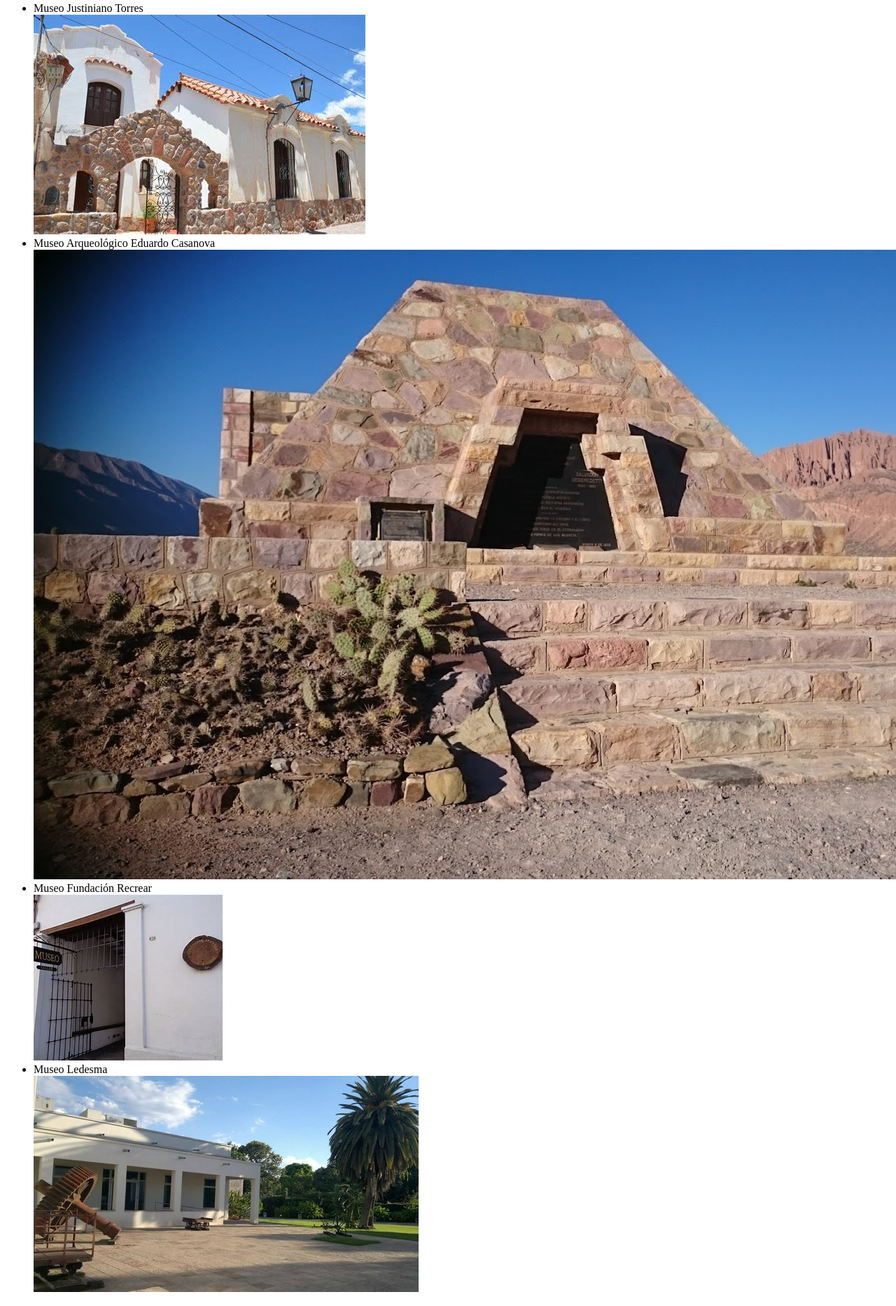
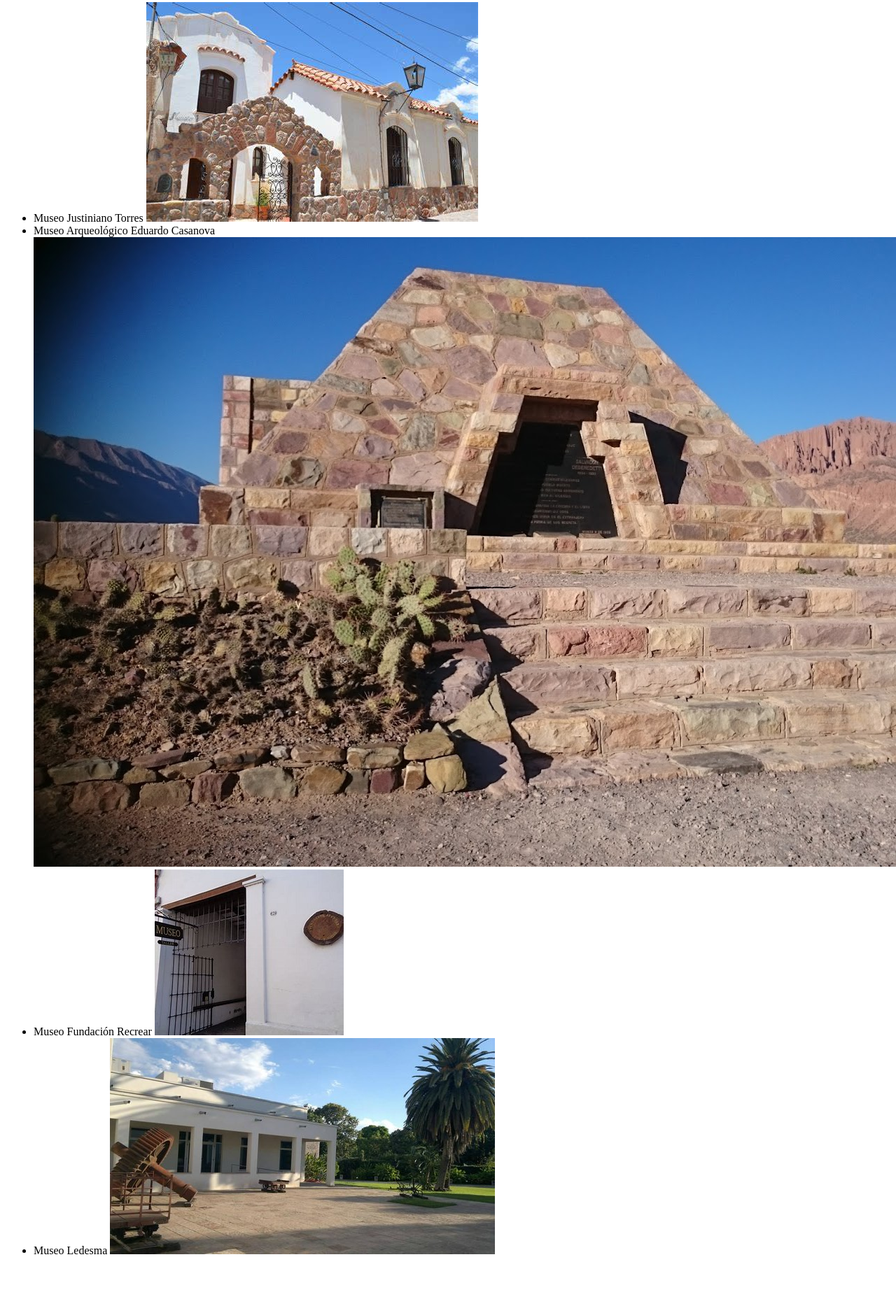
Before and after one commit to CariLucky/PV2025, a plain HTML site: page museos.html in a window 1280 px wide. Shown: the part 268-2135 px from the top of the page at 70% size. After the commit the page ends 2081 px from the top, so only its background shows below. Drawn offline with Linux system fonts and the light colour scheme.

Commit message:
Verificacion y modificacion de cada archivo .html

```diff
--- a/museos.html
+++ b/museos.html
@@ -13,22 +13,38 @@
     <nav>
         <ul>
             <li><a href="index.html">Inicio</a></li>
-            <li><a href="https://www.youtube.com/watch?v=OqSQo2aifAA" target="_blanck">Himno Nacional Argentino</a></li>
+            <li><a href="https://www.youtube.com/watch?v=OqSQo2aifAA" target="_blank">Himno Nacional Argentino</a></li>
             <li><a href="contacto.html">Dejanos tu mensaje</a></li>
             <li><a href="museos.html">Museos</a></li>
         </ul>
     </nav>
-    <h2>LISTA DE MUSEOS DE ARGENTINA-JUJUY</h2>
         <section>
+            <h2>LISTA DE MUSEOS DE ARGENTINA-JUJUY</h2>
             <ul>
-                <li>Museo Justiniano Torres</li>
-                <a href="https://www.bing.com/maps?&ty=18&ss=ypid.YN9000x1004507388&mb=-22.505995~-65.916382~-23.898946~-64.78309&description=Calle%20Cordoba%20249%204630%20Humahuaca%20Jujuy%C2%B7Museo&dt=1743472800000&tt=Museo%20Justiniano%20Torres&tsts0=%2526ty%253D18%2526ss%253Dypid.YN9000x1004507388%2526mb%253D-22.505995~-65.916382~-23.898946~-64.78309%2526description%253DCalle%252520Cordoba%252520249%2525204630%252520Humahuaca%252520Jujuy%2525C2%2525B7Museo%2526dt%253D1743472800000&tstt0=Museo%20Justiniano%20Torres&cp=-23.204285~-66.514697&lvl=9.28&pi=0&ftst=0&ftics=False&v=2&sV=2&form=S00027" target="BLANK"> <img src="img/th.jpg" alt="Museo en Humahuaca, Argentina, Jujuy"></a>
-                <li>Museo Arqueológico Eduardo Casanova</li>
-                <a href="https://www.bing.com/maps?&ty=18&ss=ypid.YN9000x4135238535770892814&mb=-22.881642~-66.557677~-24.270668~-64.227754&description=Belgrano%20445%204624%20Tilcara%20Jujuy&dt=1743472800000&tt=Museo%20Arqueol%C3%B3gico%20Eduardo%20Casanova&tsts0=%2526ty%253D18%2526ss%253Dypid.YN9000x4135238535770892814%2526mb%253D-22.881642~-66.557677~-24.270668~-64.227754%2526description%253DBelgrano%252520445%2525204624%252520Tilcara%252520Jujuy%2526dt%253D1743472800000&tstt0=Museo%20Arqueol%C3%B3gico%20Eduardo%20Casanova&cp=-23.577992~-65.944658&lvl=9.28&pi=0&ftst=0&ftics=False&v=2&sV=2&form=S00027" target="BLANK"><img src="img/ptl.JPG" alt=" Museo en Tilcara, Argentina, Jujuy"></a>
-                <li>Museo Fundación Recrear</li>
-                <a href="https://www.bing.com/maps?&ty=18&ss=ypid.YN9000x8475679857747186711&mb=-23.492963~-65.855307~-24.875478~-64.749159&description=Calle%20Otero%20220%204600%20San%20Salvador%20de%20Jujuy%20Jujuy%C2%B7Museo&dt=1743472800000&tt=Museo%20Fundaci%C3%B3n%20Recrear&tsts0=%2526ty%253D18%2526ss%253Dypid.YN9000x8475679857747186711%2526mb%253D-23.492963~-65.855307~-24.875478~-64.749159%2526description%253DCalle%252520Otero%252520220%2525204600%252520San%252520Salvador%252520de%252520Jujuy%252520Jujuy%2525C2%2525B7Museo%2526dt%253D1743472800000&tstt0=Museo%20Fundaci%C3%B3n%20Recrear&cp=-24.186093~-66.467194&lvl=9.28&pi=0&ftst=0&ftics=False&v=2&sV=2&form=S00027" target="BLANK">  <img src="img/OLC.jpg" alt="Museo en San Salvador de Jujuy, Argentina"></a>
-                <li>Museo Ledesma</li>
-                <a href="https://www.bing.com/maps?&ty=18&ss=ypid.YN9000x18405135811756929887&mb=-22.247957~-65.734493~-24.442545~-63.904177&description=Libertador%20gral%20San%20Martin%20Libertador%20General%20San%20Martin&dt=1743472800000&tt=Museo%20Ledesma&tsts0=%2526ty%253D18%2526ss%253Dypid.YN9000x18405135811756929887%2526mb%253D-22.247957~-65.734493~-24.442545~-63.904177%2526description%253DLibertador%252520gral%252520San%252520Martin%252520Libertador%252520General%252520San%252520Martin%2526dt%253D1743472800000&tstt0=Museo%20Ledesma&cp=-23.350366~-66.616732&lvl=8.622575&pi=0&ftst=0&ftics=False&v=2&sV=2&form=S00027" target="BLANK"><img src="img/museo-ledesma.jpg" alt="Museo en Libertador General San Martín, Argentina, Jujuy"></a>
+                <li>Museo Justiniano Torres
+                    <a href="https://www.bing.com/maps?&ty=18&ss=ypid.YN9000x1004507388&mb=-22.505995~-65.916382~-23.898946~-64.78309&description=Calle%20Cordoba%20249%204630%20Humahuaca%20Jujuy%C2%B7Museo&dt=1743472800000&tt=Museo%20Justiniano%20Torres&tsts0=%2526ty%253D18%2526ss%253Dypid.YN9000x1004507388%2526mb%253D-22.505995~-65.916382~-23.898946~-64.78309%2526description%253DCalle%252520Cordoba%252520249%2525204630%252520Humahuaca%252520Jujuy%2525C2%2525B7Museo%2526dt%253D1743472800000&tstt0=Museo%20Justiniano%20Torres&cp=-23.204285~-66.514697&lvl=9.28&pi=0&ftst=0&ftics=False&v=2&sV=2&form=S00027" target="BLANK">
+                        <img src="img/th.jpg" alt="Museo en Humahuaca, Argentina, Jujuy">
+                    </a>
+                </li>
+
+                <li>Museo Arqueológico Eduardo Casanova
+                    <a href="https://www.bing.com/maps?&ty=18&ss=ypid.YN9000x4135238535770892814&mb=-22.881642~-66.557677~-24.270668~-64.227754&description=Belgrano%20445%204624%20Tilcara%20Jujuy&dt=1743472800000&tt=Museo%20Arqueol%C3%B3gico%20Eduardo%20Casanova&tsts0=%2526ty%253D18%2526ss%253Dypid.YN9000x4135238535770892814%2526mb%253D-22.881642~-66.557677~-24.270668~-64.227754%2526description%253DBelgrano%252520445%2525204624%252520Tilcara%252520Jujuy%2526dt%253D1743472800000&tstt0=Museo%20Arqueol%C3%B3gico%20Eduardo%20Casanova&cp=-23.577992~-65.944658&lvl=9.28&pi=0&ftst=0&ftics=False&v=2&sV=2&form=S00027" target="BLANK">
+                        <img src="img/ptl.JPG" alt=" Museo en Tilcara, Argentina, Jujuy">
+                    </a>
+                </li>
+
+                <li>Museo Fundación Recrear
+                    <a href="https://www.bing.com/maps?&ty=18&ss=ypid.YN9000x8475679857747186711&mb=-23.492963~-65.855307~-24.875478~-64.749159&description=Calle%20Otero%20220%204600%20San%20Salvador%20de%20Jujuy%20Jujuy%C2%B7Museo&dt=1743472800000&tt=Museo%20Fundaci%C3%B3n%20Recrear&tsts0=%2526ty%253D18%2526ss%253Dypid.YN9000x8475679857747186711%2526mb%253D-23.492963~-65.855307~-24.875478~-64.749159%2526description%253DCalle%252520Otero%252520220%2525204600%252520San%252520Salvador%252520de%252520Jujuy%252520Jujuy%2525C2%2525B7Museo%2526dt%253D1743472800000&tstt0=Museo%20Fundaci%C3%B3n%20Recrear&cp=-24.186093~-66.467194&lvl=9.28&pi=0&ftst=0&ftics=False&v=2&sV=2&form=S00027" target="BLANK">
+                        <img src="img/OLC.jpg" alt="Museo en San Salvador de Jujuy, Argentina">
+                    </a>
+                </li>
+
+                <li>Museo Ledesma
+                    <a href="https://www.bing.com/maps?&ty=18&ss=ypid.YN9000x18405135811756929887&mb=-22.247957~-65.734493~-24.442545~-63.904177&description=Libertador%20gral%20San%20Martin%20Libertador%20General%20San%20Martin&dt=1743472800000&tt=Museo%20Ledesma&tsts0=%2526ty%253D18%2526ss%253Dypid.YN9000x18405135811756929887%2526mb%253D-22.247957~-65.734493~-24.442545~-63.904177%2526description%253DLibertador%252520gral%252520San%252520Martin%252520Libertador%252520General%252520San%252520Martin%2526dt%253D1743472800000&tstt0=Museo%20Ledesma&cp=-23.350366~-66.616732&lvl=8.622575&pi=0&ftst=0&ftics=False&v=2&sV=2&form=S00027" target="BLANK">
+                        <img src="img/museo-ledesma.jpg" alt="Museo en Libertador General San Martín, Argentina, Jujuy">
+                    </a>
+                </li>
+
 
             </ul>
         </section>
```
Also changed, not shown: contacto.html (+1 -1 lines), index.html (+1 -1 lines).
